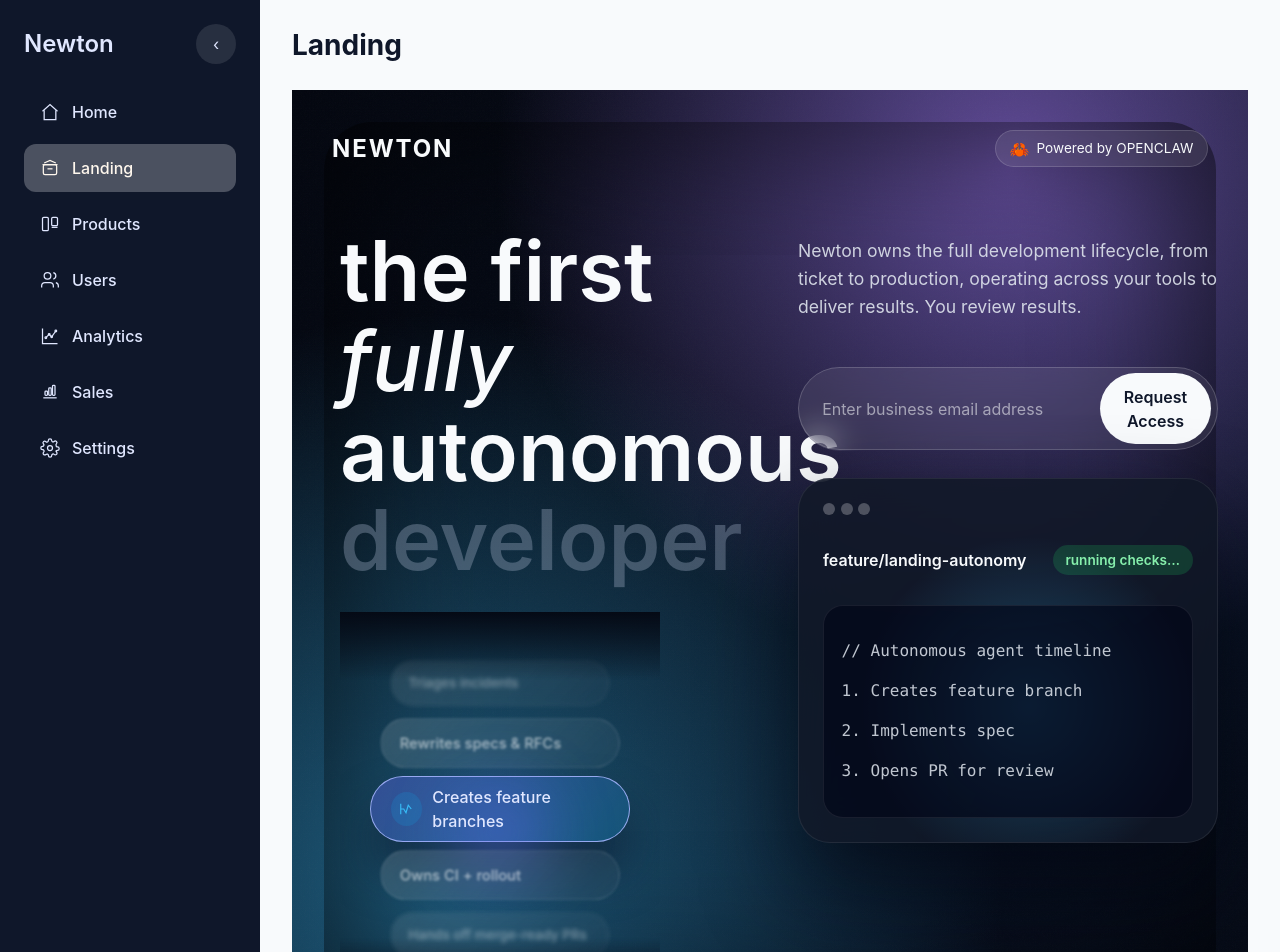
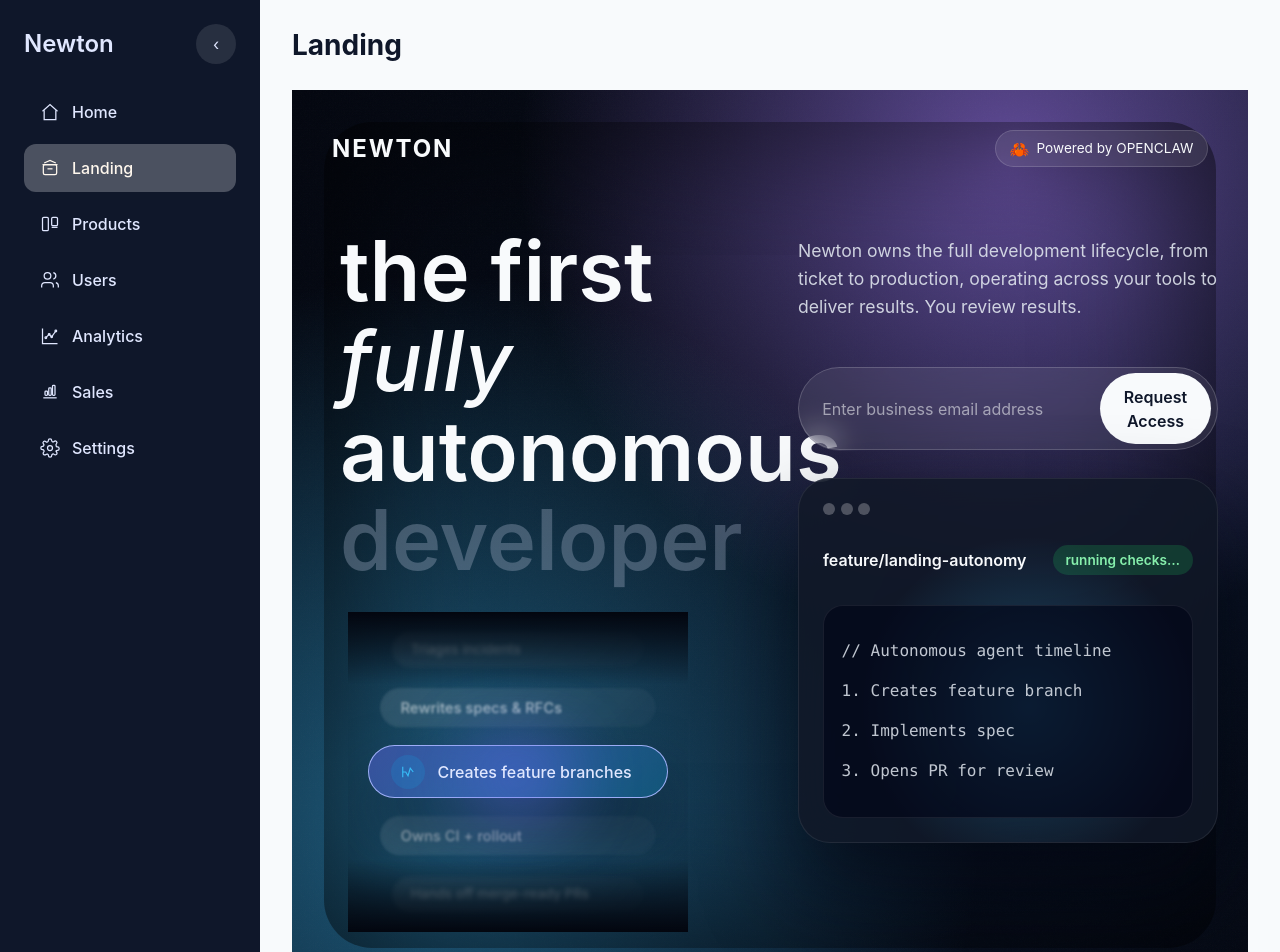
Before and after one commit to legal-product/react-openclaw, a React (Vite) app: page /landing in a window 1280 px wide. Shown: the top 952 px of the page. Built offline with nearby package versions, Linux system fonts and the light colour scheme.

Commit message:
fix: make landing pills scrollable stack

```diff
--- a/src/features/landing/LandingPage.tsx
+++ b/src/features/landing/LandingPage.tsx
@@ -1,4 +1,4 @@
-import { FormEvent } from 'react'
+import { FormEvent, useEffect, useRef, useState } from 'react'
 
 const CAPABILITIES = [
   { id: 'actions', label: 'Triages incidents' },
@@ -13,7 +13,31 @@
     event.preventDefault()
   }
 
-  const activeIndex = CAPABILITIES.findIndex((item) => item.highlight) !== -1 ? CAPABILITIES.findIndex((item) => item.highlight) : 0
+  const initialIndex = CAPABILITIES.findIndex((item) => item.highlight)
+  const [activeIndex, setActiveIndex] = useState(initialIndex !== -1 ? initialIndex : 0)
+  const carouselRef = useRef<HTMLDivElement | null>(null)
+  const ITEM_HEIGHT = 72
+
+  useEffect(() => {
+    if (!carouselRef.current) return
+    carouselRef.current.scrollTop = activeIndex * ITEM_HEIGHT
+  }, [activeIndex])
+
+  const handleCarouselScroll = () => {
+    if (!carouselRef.current) return
+    const nextIndex = Math.round(carouselRef.current.scrollTop / ITEM_HEIGHT)
+    const clamped = Math.max(0, Math.min(CAPABILITIES.length - 1, nextIndex))
+    if (clamped !== activeIndex) {
+      setActiveIndex(clamped)
+    }
+  }
+
+  const setActive = (index: number) => {
+    setActiveIndex(index)
+    if (carouselRef.current) {
+      carouselRef.current.scrollTo({ top: index * ITEM_HEIGHT, behavior: 'smooth' })
+    }
+  }
 
   return (
     <div className="landing">
@@ -36,31 +60,33 @@
             <span className="landing__headline-ghost">developer</span>
           </div>
           <div className="landing__capabilities" aria-label="Newton capabilities">
-            <div className="landing__capabilities-mask" aria-hidden />
-            <div className="landing__capabilities-track">
+            <div className="landing__capabilities-mask landing__capabilities-mask--top" aria-hidden />
+            <div className="landing__capabilities-mask landing__capabilities-mask--bottom" aria-hidden />
+            <div className="landing__capabilities-track" ref={carouselRef} onScroll={handleCarouselScroll}>
               {CAPABILITIES.map((item, index) => {
-                const offset = index - activeIndex
-                const depth = Math.abs(offset)
-                const scale = Math.max(0.78, 1 - depth * 0.08)
-                const translateY = offset * -10
-                const opacity = Math.max(0.15, 1 - depth * 0.22)
-                const blur = depth * 1.2
-                const height = offset === 0 ? 66 : 54
-                const glow = offset === 0
+                const depth = Math.abs(index - activeIndex)
+                const isActive = index === activeIndex
+                const scale = isActive ? 1 : Math.max(0.82, 1 - depth * 0.08)
+                const opacity = isActive ? 1 : Math.max(0.25, 1 - depth * 0.25)
+                const blur = isActive ? 0 : depth * 1.2
+                const height = isActive ? 74 : 60
+                const zIndex = CAPABILITIES.length - depth
                 return (
-                  <div
+                  <button
+                    type="button"
                     key={item.id}
-                    className={`landing__capability ${item.highlight ? 'landing__capability--highlight' : ''}`}
+                    className={`landing__capability ${isActive ? 'landing__capability--active' : ''}`}
                     style={{
-                      transform: `translateY(${translateY}px) scale(${scale})`,
+                      transform: `scale(${scale})`,
                       opacity,
                       filter: `blur(${blur}px)`,
                       height: `${height}px`,
+                      zIndex,
                     }}
-                    aria-hidden={!item.highlight}
+                    onClick={() => setActive(index)}
                   >
-                    {glow ? <span className="landing__capability-glow" aria-hidden /> : null}
-                    {item.highlight ? (
+                    {isActive ? <span className="landing__capability-glow" aria-hidden /> : null}
+                    {isActive ? (
                       <span className="landing__capability-icon" aria-hidden>
                         <svg width="18" height="18" viewBox="0 0 24 24" fill="none" stroke="currentColor" strokeWidth="1.5">
                           <path d="M5 12h4l3 5 3-10 4 5" />
@@ -68,8 +94,8 @@
                         </svg>
                       </span>
                     ) : null}
-                    {item.label}
-                  </div>
+                    <span>{item.label}</span>
+                  </button>
                 )
               })}
             </div>
--- a/src/index.css
+++ b/src/index.css
@@ -1374,71 +1374,82 @@
 
 .landing__capabilities {
   position: relative;
-  padding: 1.5rem 0;
-  width: min(320px, 100%);
-  overflow: hidden;
-}
-
-.landing__capabilities::before,
-.landing__capabilities::after {
-  content: '';
+  width: min(340px, 100%);
+  height: 320px;
+  margin-left: 0.5rem;
+}
+
+.landing__capabilities-track {
+  position: relative;
+  z-index: 1;
+  display: flex;
+  flex-direction: column;
+  align-items: center;
+  gap: 1rem;
+  height: 100%;
+  overflow-y: auto;
+  scroll-behavior: smooth;
+  padding: 1rem 0;
+  scrollbar-width: none;
+}
+
+.landing__capabilities-track::-webkit-scrollbar {
+  display: none;
+}
+
+.landing__capabilities-mask {
   position: absolute;
   left: 0;
   right: 0;
-  height: 80px;
+  height: 90px;
+  pointer-events: none;
   z-index: 2;
-  pointer-events: none;
-}
-
-.landing__capabilities::before {
+}
+
+.landing__capabilities-mask--top {
   top: 0;
-  background: linear-gradient(180deg, #050a15 0%, rgba(5, 10, 21, 0) 85%);
-}
-
-.landing__capabilities::after {
+  background: linear-gradient(180deg, #03060f 0%, rgba(3, 6, 15, 0) 80%);
+}
+
+.landing__capabilities-mask--bottom {
   bottom: 0;
-  background: linear-gradient(0deg, #050a15 0%, rgba(5, 10, 21, 0) 85%);
-}
-
-.landing__capabilities-track {
-  position: relative;
-  z-index: 1;
-  display: flex;
-  flex-direction: column;
-  align-items: center;
-  gap: 1rem;
+  background: linear-gradient(0deg, #03060f 0%, rgba(3, 6, 15, 0) 80%);
 }
 
 .landing__capability {
   position: relative;
   width: 100%;
-  max-width: 260px;
+  max-width: 300px;
   border-radius: 999px;
-  padding: 0 1.25rem;
-  border: 1px solid rgba(255, 255, 255, 0.22);
-  background: linear-gradient(135deg, rgba(255, 255, 255, 0.18), rgba(255, 255, 255, 0.05));
+  padding: 0 1.4rem;
+  border: 1px solid rgba(255, 255, 255, 0.2);
+  background: linear-gradient(135deg, rgba(255, 255, 255, 0.16), rgba(255, 255, 255, 0.04));
   color: rgba(248, 250, 252, 0.85);
   font-weight: 500;
   display: inline-flex;
   align-items: center;
-  gap: 0.65rem;
+  gap: 0.75rem;
   justify-content: flex-start;
-  backdrop-filter: blur(18px);
+  backdrop-filter: blur(16px);
   transition: transform 0.45s cubic-bezier(0.16, 1, 0.3, 1),
     opacity 0.45s cubic-bezier(0.16, 1, 0.3, 1),
     filter 0.45s cubic-bezier(0.16, 1, 0.3, 1),
-    border-color 0.45s cubic-bezier(0.16, 1, 0.3, 1);
-}
-
-.landing__capability:hover {
-  border-color: rgba(255, 255, 255, 0.45);
-}
-
-.landing__capability--highlight {
-  border: 1px solid rgba(165, 180, 252, 0.9);
-  background: linear-gradient(135deg, rgba(99, 102, 241, 0.4), rgba(14, 165, 233, 0.2));
+    border-color 0.45s cubic-bezier(0.16, 1, 0.3, 1),
+    background 0.45s cubic-bezier(0.16, 1, 0.3, 1);
+  cursor: pointer;
+  border: 0;
+  outline: none;
+}
+
+.landing__capability span {
+  pointer-events: none;
+}
+
+.landing__capability--active {
+  border: 1px solid rgba(165, 180, 252, 0.95);
+  background: linear-gradient(135deg, rgba(99, 102, 241, 0.45), rgba(14, 165, 233, 0.25));
   color: #e0e7ff;
-  box-shadow: 0 30px 45px rgba(15, 23, 42, 0.55);
+  box-shadow: 0 35px 60px rgba(15, 23, 42, 0.55);
 }
 
 .landing__capability-icon {
```
